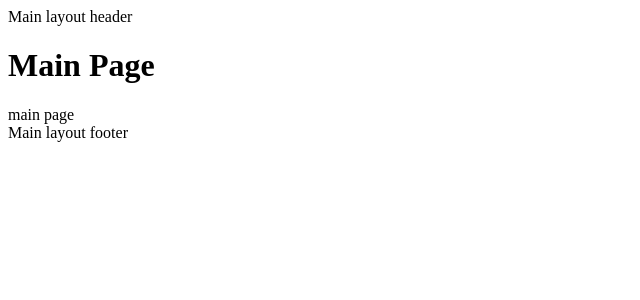
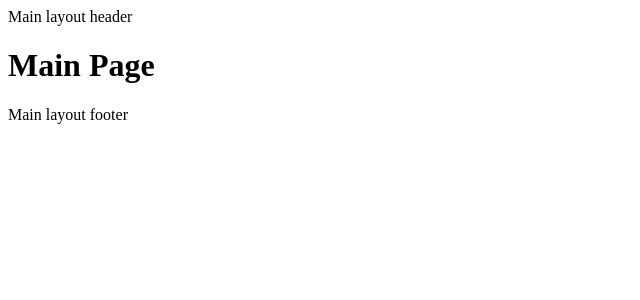
Before and after one commit to donghyeop-k/play-ground, a React (Vite) app: page /main in a window 1280 px wide. Shown: the top 300 px of the page, without its empty margins (0-640 px from the left). Built offline with nearby package versions, Linux system fonts and the light colour scheme.

Commit message:
feat: shared api setting & api test 진행 중

```diff
--- a/src/pages/main/ui/index.jsx
+++ b/src/pages/main/ui/index.jsx
@@ -2,7 +2,7 @@ const MainPage = () => {
     return (
         <>
             <h1>Main Page</h1>
-            <div>main page</div>
+            <div />
         </>
     );
 };
--- /dev/null
+++ b/src/shared/api/main/content/queryKeys.js
@@ -0,0 +1,3 @@
+export const mainContentKeys = {
+    textContent: {},
+};
--- /dev/null
+++ b/src/shared/lib/axios/instance.js
@@ -0,0 +1,6 @@
+import axios from 'axios';
+
+export const httpClient = axios.create({
+    timeout: 10000,
+    headers: { Accept: 'application/json' },
+});
--- /dev/null
+++ b/src/shared/lib/index.jsx
@@ -0,0 +1 @@
+export { httpClient } from '@/shared/lib/axios/instance';
```
